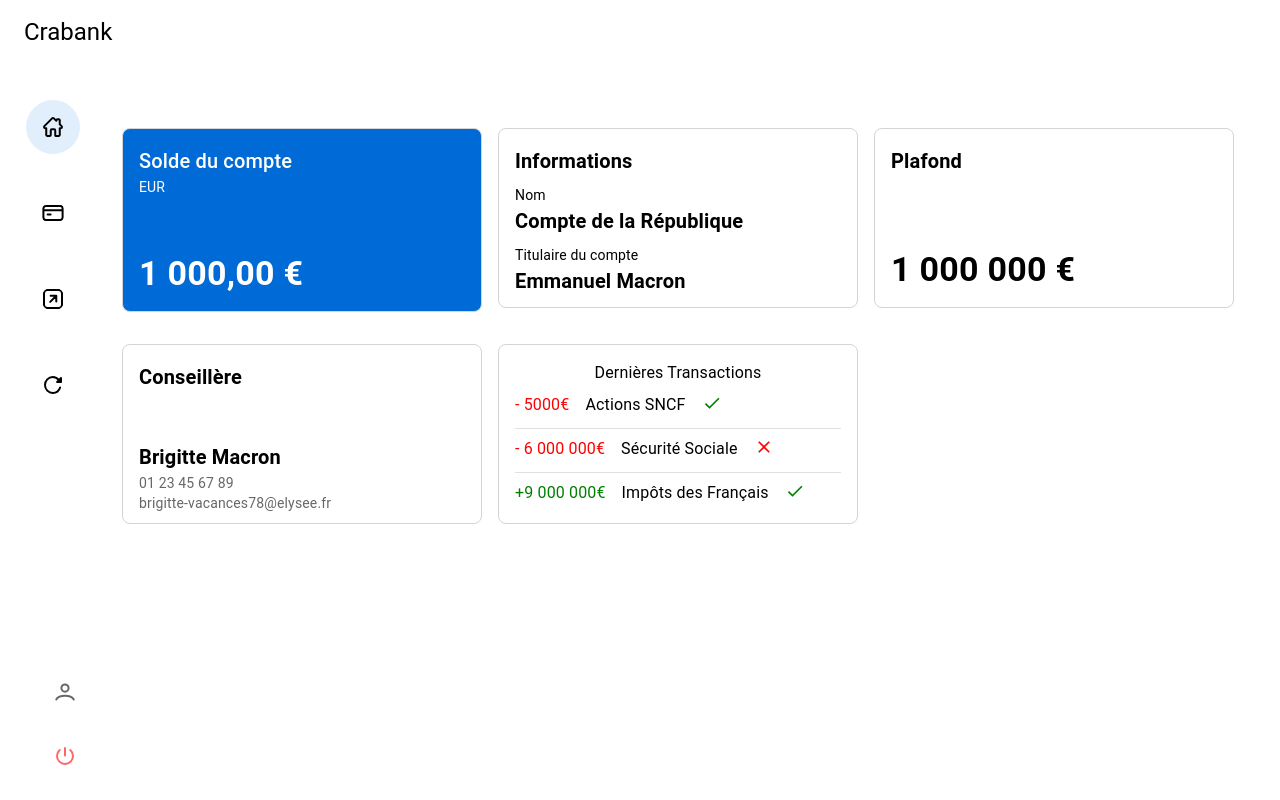
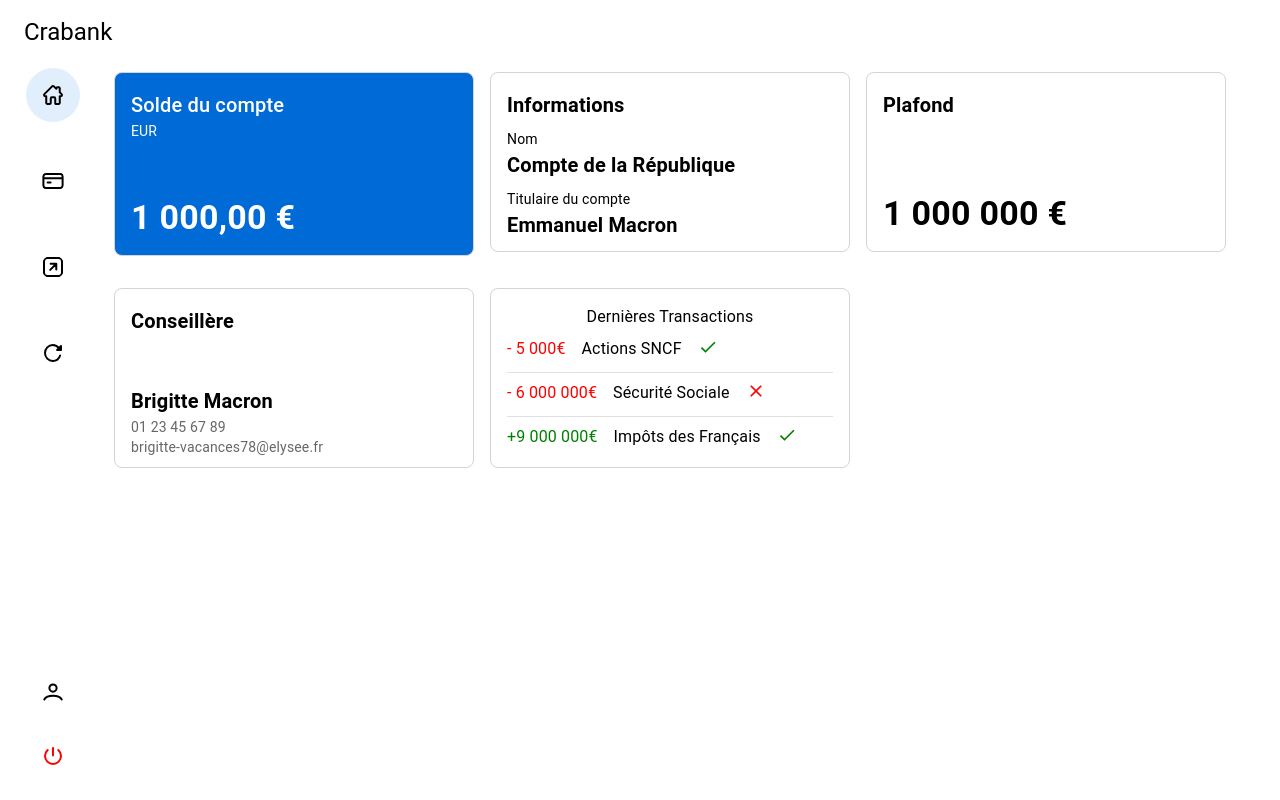
Before and after one commit to Florentin-Fallon/Crabank-front, a React (Create React App) app: page / in a window 1280 px wide. Built offline with nearby package versions, Linux system fonts and the light colour scheme.

Commit message:
slight ui fixes

```diff
--- a/src/components/Cards/AccountTransactionCard.jsx
+++ b/src/components/Cards/AccountTransactionCard.jsx
@@ -22,7 +22,7 @@ function AccountTransactionCard() {
       </Typography>
       <Box>
         <Box sx={{ display: "flex", gap: 2, my: 1 }}>
-          <Typography sx={{ color: "red" }}>- 5000€</Typography>
+          <Typography sx={{ color: "red" }}>- 5 000€</Typography>
           <Typography sx={{ textAlign: "center" }}>Actions SNCF</Typography>
           <Typography>
             <CheckOutlinedIcon fontSize="small" sx={{ color: "green" }} />
--- a/src/components/Layouts/CustomTabs.jsx
+++ b/src/components/Layouts/CustomTabs.jsx
@@ -10,7 +10,7 @@ import ArrowUp from "../../Assets/Arrow-up.svg";
 import ArrowRotate from "../../Assets/Arrow-Rotate.svg";
 import User from "../../Assets/User.svg";
 import Power from "../../Assets/Power.svg";
-import { Link } from "react-router-dom";
+import {Link} from "react-router-dom";
 import AccountAmountCard from "../Cards/AccountAmountCard";
 import AccountInformationsCard from "../Cards/AccountInformationsCard";
 import AccountCreditLimiteCard from "../Cards/AccountCreditLimiteCard";
@@ -30,7 +30,7 @@ function CustomTabs() {
                 flexGrow: 1,
                 display: "flex",
                 height: 450,
-        mt: 5,
+                mt: 1,
             }}
         >
             <TabContext value={value}>
@@ -143,7 +143,11 @@ function CustomTabs() {
                         }}
                     />
                 </Tabs>
-        <TabPanel value="0">
+                <TabPanel value="0" sx={{
+                    margin: 0,
+                    padding: 0,
+                    ml: 2
+                }}>
                     <Box
                         sx={{
                             display: "grid",
@@ -152,11 +156,11 @@ function CustomTabs() {
                             justifyContent: "center",
                         }}
                     >
-            <AccountAmountCard />
-            <AccountInformationsCard />
-            <AccountCreditLimiteCard />
-            <AccountAdvisorCard />
-            <AccountTransactionCard />
+                        <AccountAmountCard/>
+                        <AccountInformationsCard/>
+                        <AccountCreditLimiteCard/>
+                        <AccountAdvisorCard/>
+                        <AccountTransactionCard/>
                     </Box>
                 </TabPanel>
                 <TabPanel value="1">Virements</TabPanel>
@@ -167,7 +171,7 @@ function CustomTabs() {
                 sx={{
                     position: "fixed",
                     bottom: 20,
-          left: 20,
+                    left: 8,
                     display: "flex",
                     flexDirection: "column",
                     gap: 2,
@@ -188,17 +192,19 @@ function CustomTabs() {
                         display: "flex",
                         justifyContent: "center",
                         alignItems: "center",
+                        opacity: 1
                     }}
                 />
                 <Link to="/login">
                     <Tab
                         icon={
-              <img src={Power} alt="Power" style={{ width: 24, height: 24 }} />
+                            <img src={Power} alt="Power" style={{width: 24, height: 24}}/>
                         }
                         sx={{
                             display: "flex",
                             justifyContent: "center",
                             alignItems: "center",
+                            opacity: 1
                         }}
                     />
                 </Link>
```
Lines whose indentation alone changed are shown as unchanged.
